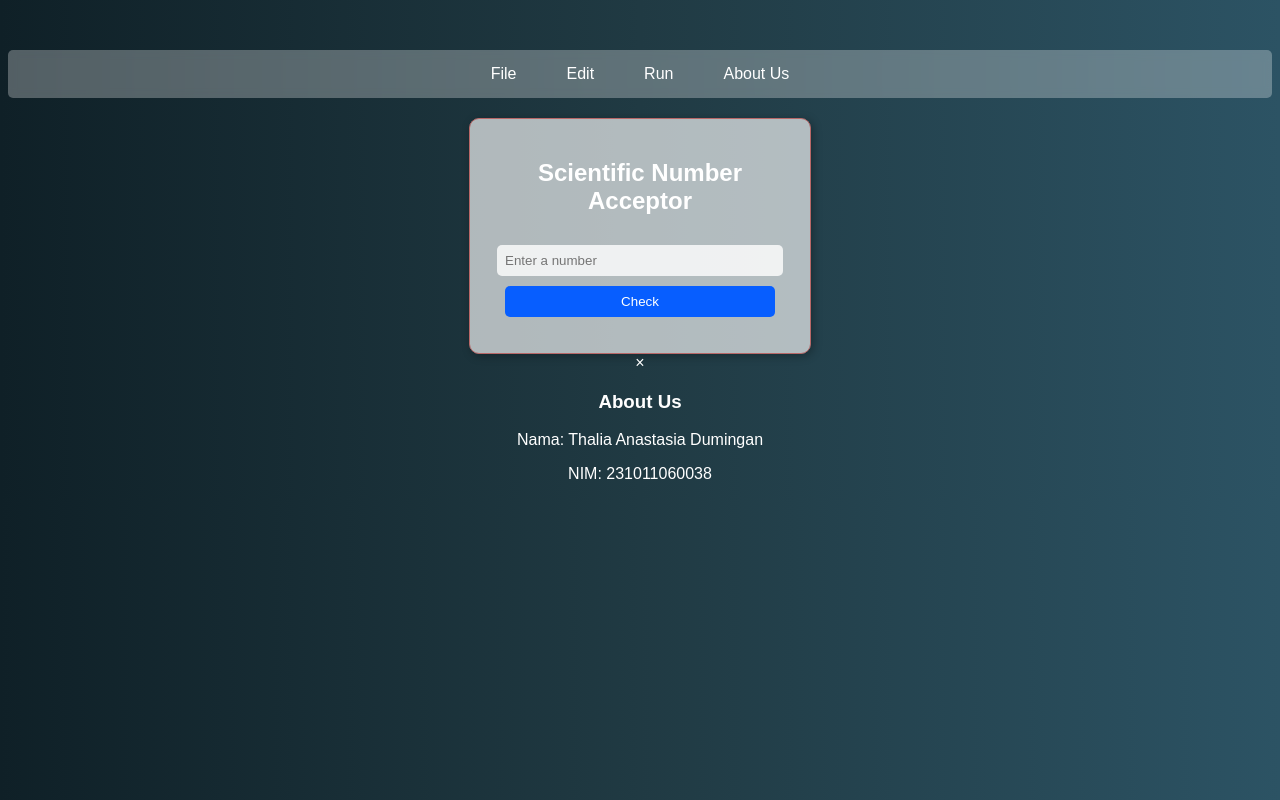
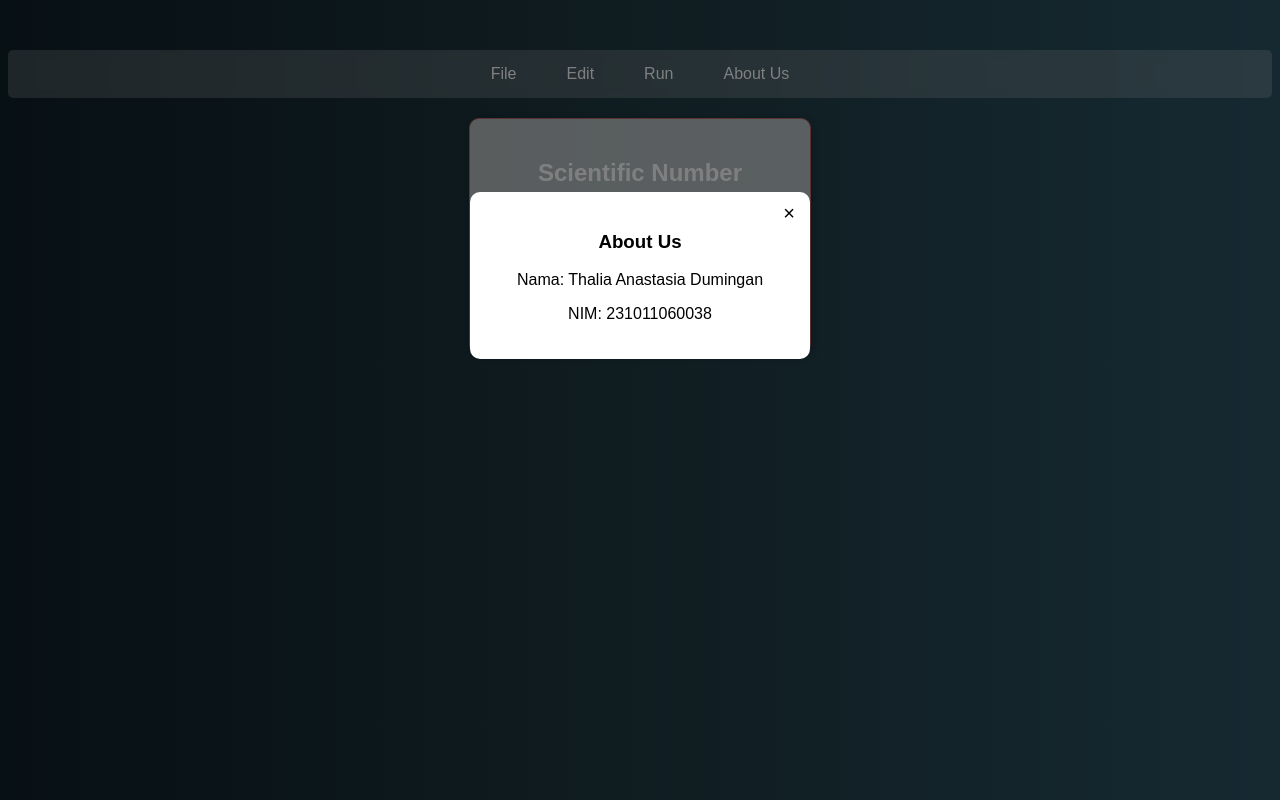
Before and after one commit to thalyea/scientific-number-acceptor, a plain HTML site: page index.html in a window 1280 px wide. Both pictures are taken after a click on the element "About Us". Drawn offline with Linux system fonts and the light colour scheme.

Commit message:
style.css

```diff
--- a/style.css
+++ b/style.css
@@ -11,7 +11,7 @@ body {
     justify-content: center;
     gap: 20px;
     padding: 10px;
-    background: rgba(255, 255, 255, 0.286);
+    background: rgba(255, 255, 255, 0.2);
     backdrop-filter: blur(5px);
     border-radius: 5px;
     margin-bottom: 20px;
@@ -25,7 +25,38 @@ body {
 }
 
 .navbar span:hover {
-    background: rgba(255, 255, 255, 0.656);
+    background: rgba(255, 255, 255, 0.3);
+}
+
+/* Modal Styling */
+.modal {
+    display: none;
+    position: fixed;
+    z-index: 1;
+    left: 0;
+    top: 0;
+    width: 100%;
+    height: 100%;
+    background-color: rgba(0, 0, 0, 0.5);
+}
+
+.modal-content {
+    background: white;
+    color: black;
+    padding: 20px;
+    border-radius: 10px;
+    width: 300px;
+    margin: 15% auto;
+    text-align: center;
+    position: relative;
+}
+
+.close {
+    position: absolute;
+    top: 10px;
+    right: 15px;
+    font-size: 20px;
+    cursor: pointer;
 }
 
 .container {
@@ -34,7 +65,7 @@ body {
     padding: 20px;
     border: 1px solid #b86767;
     border-radius: 10px;
-    background: rgba(255, 255, 255, 0.654);
+    background: rgba(255, 255, 255, 0.661);
     box-shadow: 2px 2px 10px rgba(0, 0, 0, 0.3);
 }
 
```
